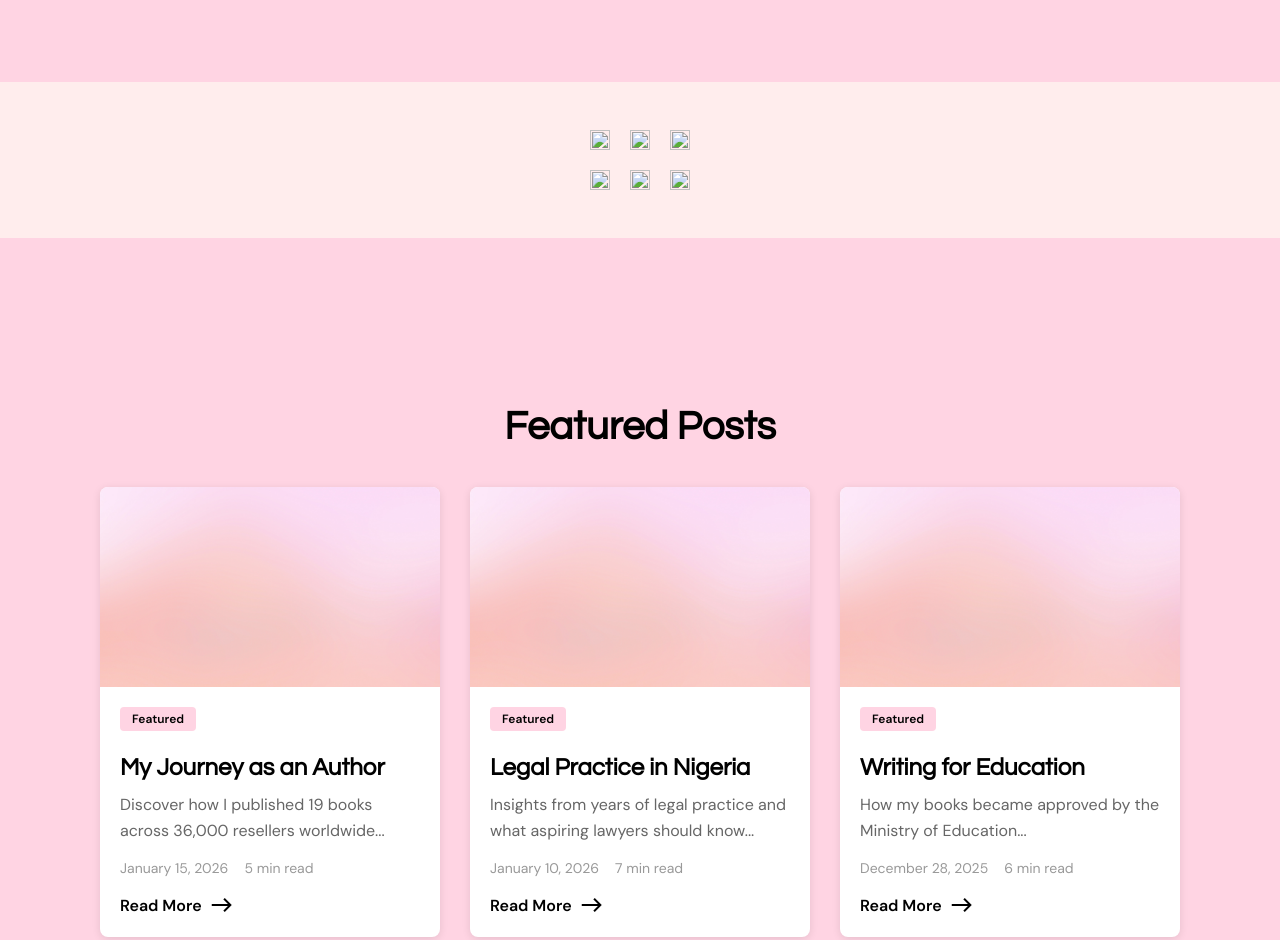
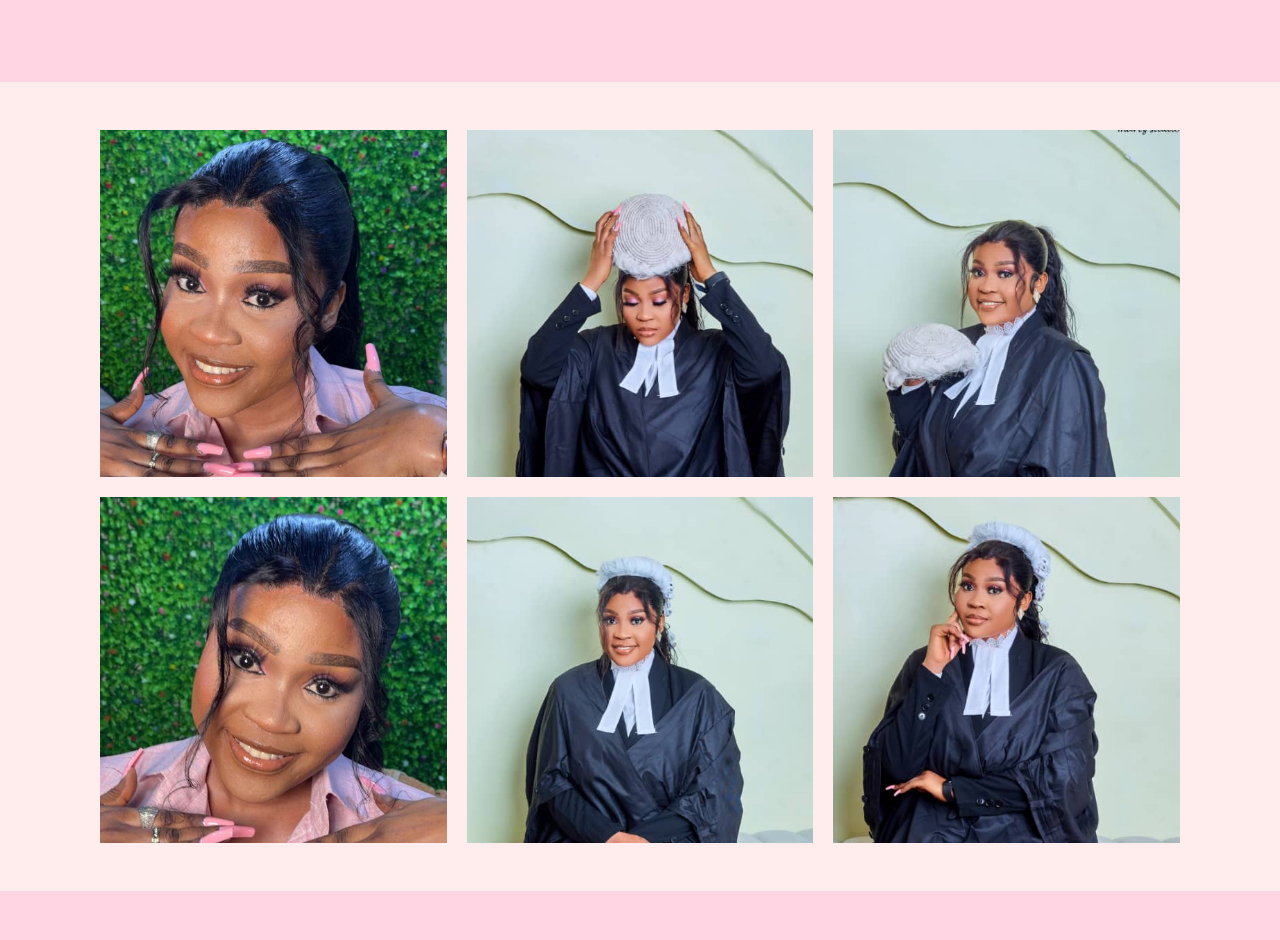
Before and after one commit to losamor/oburohroliesq, a plain HTML site: page index.html in a window 1280 px wide. Shown: the part 1480-2420 px from the top of the page. Drawn offline with nearby package versions, Linux system fonts and the light colour scheme; the site is published under a folder, as on GitHub Pages, so addresses that start at the root find nothing; a web font is replaced by a local one.

Commit message:
Fix HTML formatting and structure

```diff
--- a/index.html
+++ b/index.html
@@ -63,12 +63,12 @@
         </section>
         <section style="display: flex; justify-content: center; align-items: center; margin: 120px 0; padding: 48px 100px; text-align: center; background-color: #FFEDED;">
            <div class="picture-grid">
-             <img src="/images/roli-1.png" alt="">
-             <img src="/images/roli-2.png" alt="">
-             <img src="/images/roli-3.png" alt="">
-             <img src="/images/roli-4.png" alt="">
-             <img src="/images/roli-5.png" alt="">
-             <img src="/images/roli-6.png" alt="">
+             <img src="images/roli-1.png" alt="">
+             <img src="images/roli-2.png" alt="">
+             <img src="images/roli-3.png" alt="">
+             <img src="images/roli-4.png" alt="">
+             <img src="images/roli-5.png" alt="">
+             <img src="images/roli-6.png" alt="">
            </div>
         </section>
         <section style="padding: 48px 100px;">
```
